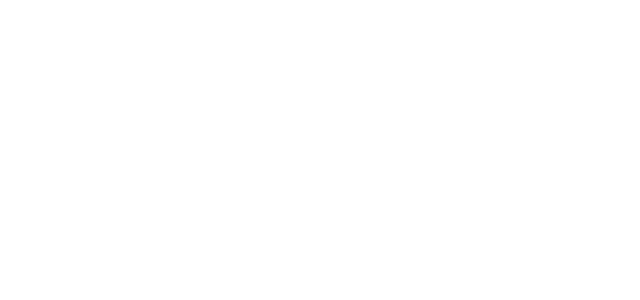
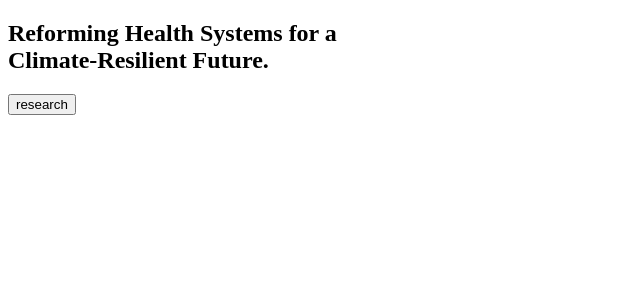
Before and after one commit to John-JuniorFofie/THINKAS, a React (Vite) app: page / in a window 1280 px wide. Shown: the top 300 px of the page, without its empty margins (0-640 px from the left). Built offline with nearby package versions, Linux system fonts and the light colour scheme.

Commit message:
modified:   package-lock.json 	modified:   package.json 	modified:   src/App.tsx 	new file:   src/Components/Header.tsx 	new file:   src/Pages/homePage.tsx

```diff
--- a/package.json
+++ b/package.json
@@ -10,6 +10,7 @@
     "preview": "vite preview"
   },
   "dependencies": {
+    "@fortawesome/fontawesome-free": "^7.1.0",
     "react": "^19.2.0",
     "react-dom": "^19.2.0"
   },
--- a/src/App.tsx
+++ b/src/App.tsx
@@ -1,14 +1,11 @@
-
 import './App.css'
+import HomePage from './Pages/homePage'
 
 function App() {
-
-
   return (
     <>
-
+      <HomePage />
     </>
   )
 }
-
 export default App
--- /dev/null
+++ b/src/Pages/homePage.tsx
@@ -0,0 +1,10 @@
+
+import Hero from '../Components/hero';
+function Homepage() {
+  return (
+    <div>
+        <Hero />
+    </div>
+  );
+}
+export default Homepage;
```
Also changed, not shown: src/Components/Header.tsx (added, +15 -0 lines), 1 other file (tests, documents, lock files or other folders).
